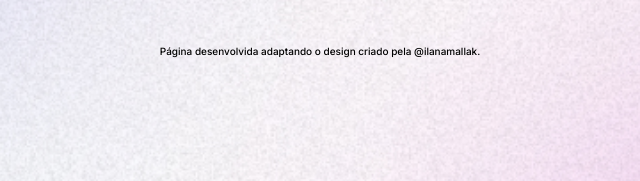
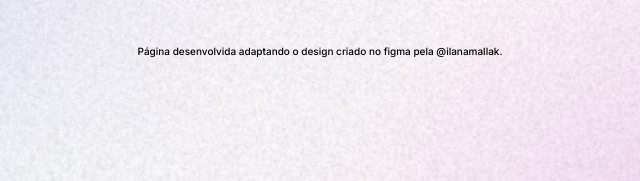
Before and after one commit to kyokeneth/Social-Links, a plain HTML site: page index.html in a window 1280 px wide. Shown: the part 459-640 px from the top of the page, 320-960 px from the left. Drawn offline with nearby package versions, Linux system fonts and the light colour scheme.

```diff
--- a/index.html
+++ b/index.html
@@ -56,7 +56,7 @@
 
         </div>
         <footer>
-            Página desenvolvida adaptando o design criado pela @ilanamallak.
+            Página desenvolvida adaptando o design criado no figma pela @ilanamallak.
         </footer>
     </div>
 <script src="./script.js"></script>
```
Also changed, not shown: assets/preview.png (added).
